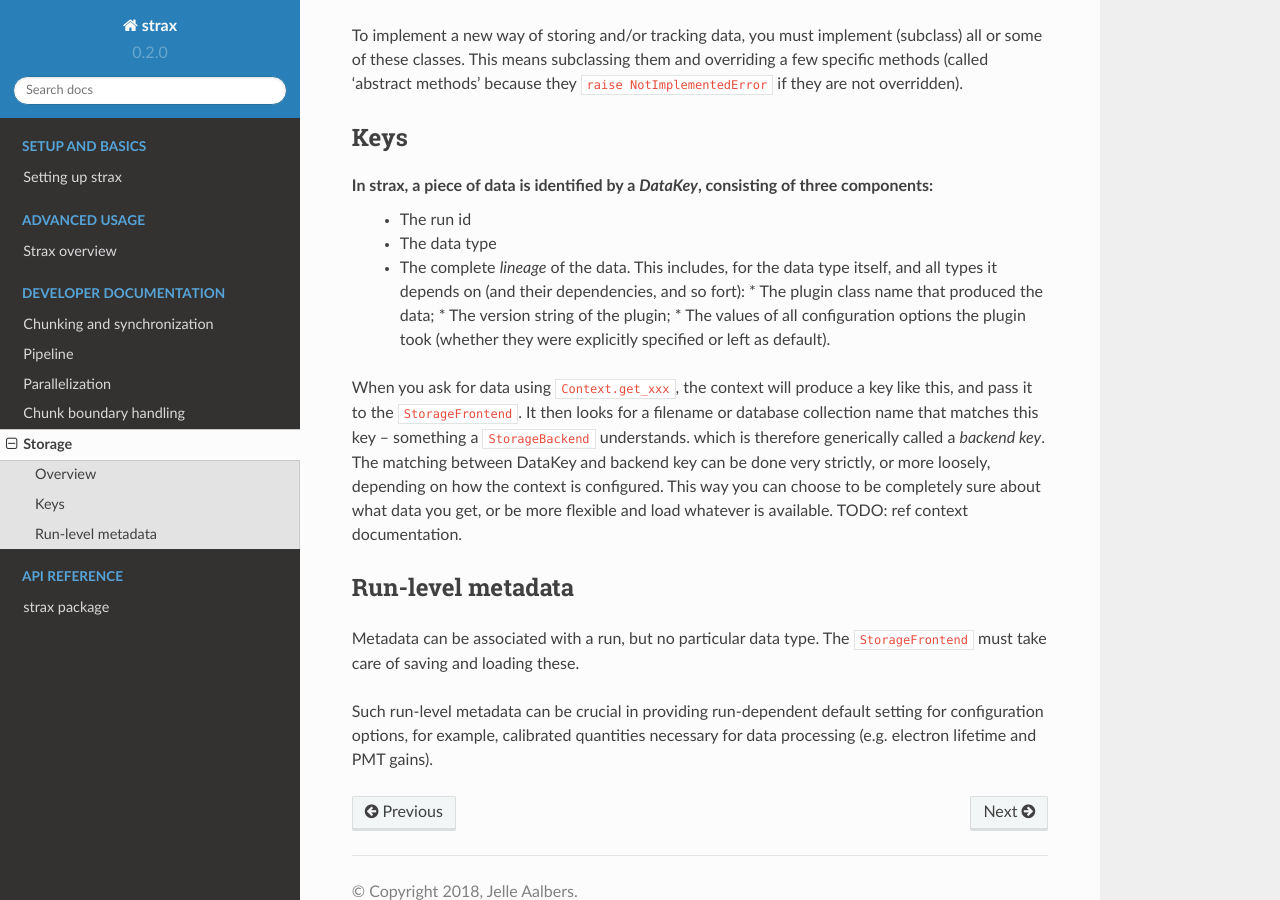
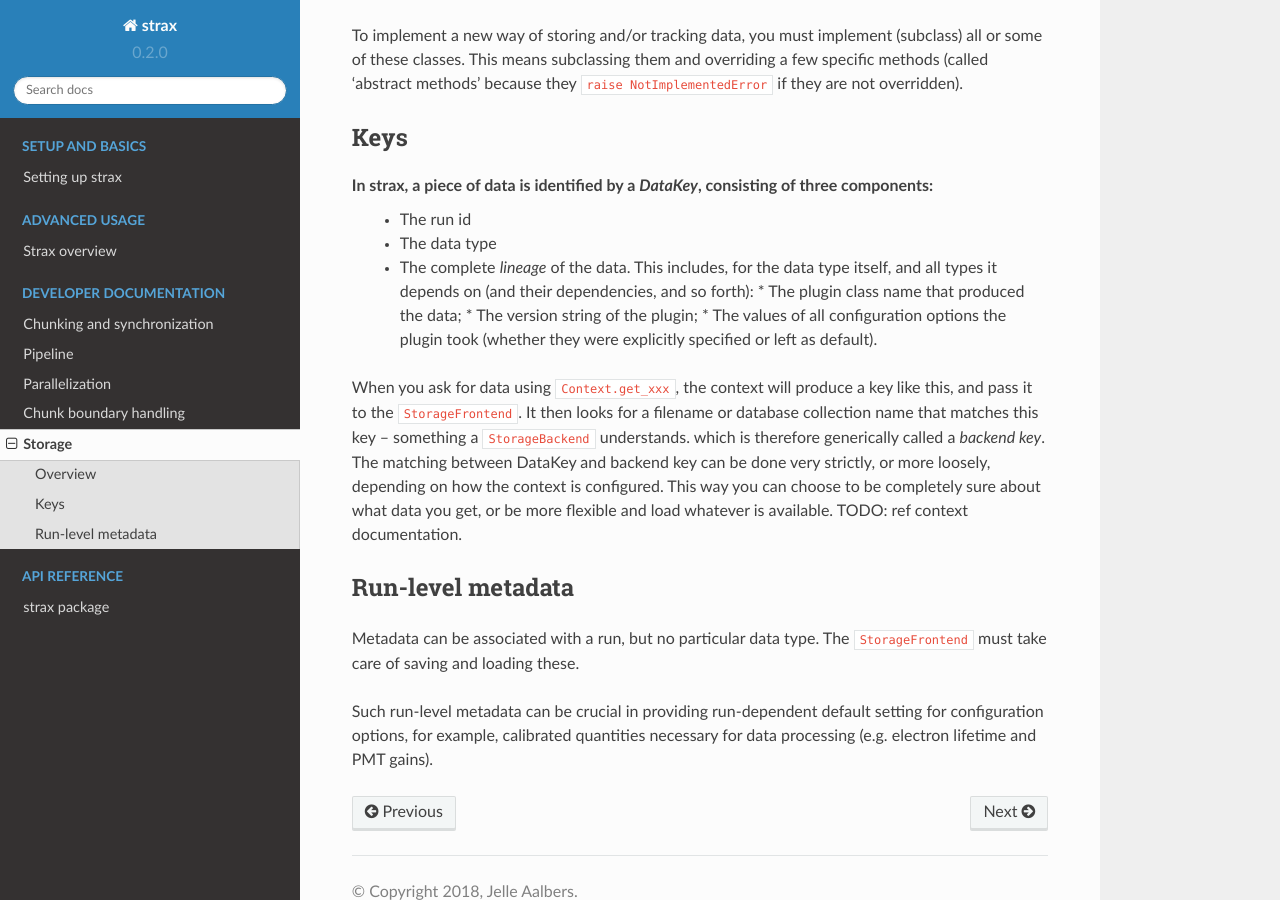
Before and after one commit to AxFoundation/strax, a Sphinx documentation site: the page built from docs/source/developer/storage.rst, in a window 1280 px wide and 900 px high, scrolled down 493 px. Built offline with Sphinx 7.4.7 and the Read the Docs theme 2.0.0, drawn with Linux system fonts in a browser that asks for light colours.

Commit message:
Remove unused exceptions, fix docs

```diff
--- a/docs/source/developer/storage.rst
+++ b/docs/source/developer/storage.rst
@@ -22,7 +22,7 @@
 In strax, a piece of data is identified by a *DataKey*, consisting of three components:
   * The run id
   * The data type
-  * The complete *lineage* of the data. This includes, for the data type itself, and all types it depends on (and their dependencies, and so fort):
+  * The complete *lineage* of the data. This includes, for the data type itself, and all types it depends on (and their dependencies, and so forth):
     * The plugin class name that produced the data;
     * The version string of the plugin;
     * The values of all configuration options the plugin took (whether they were explicitly specified or left as default).
```
Also changed, not shown: docs/source/reference/strax.storage.rst (+0 -8 lines), docs/source/reference/strax.xenon.rst (+8 -0 lines), 1 other file.
